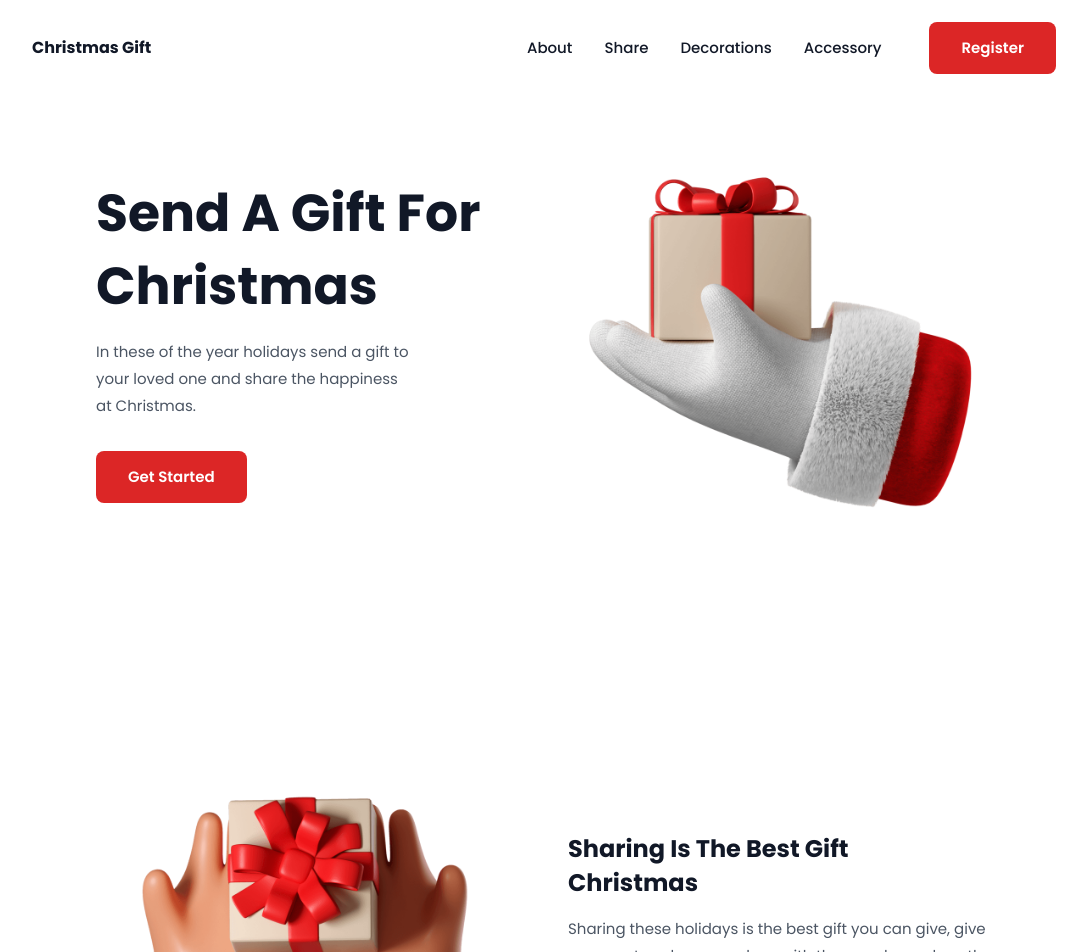
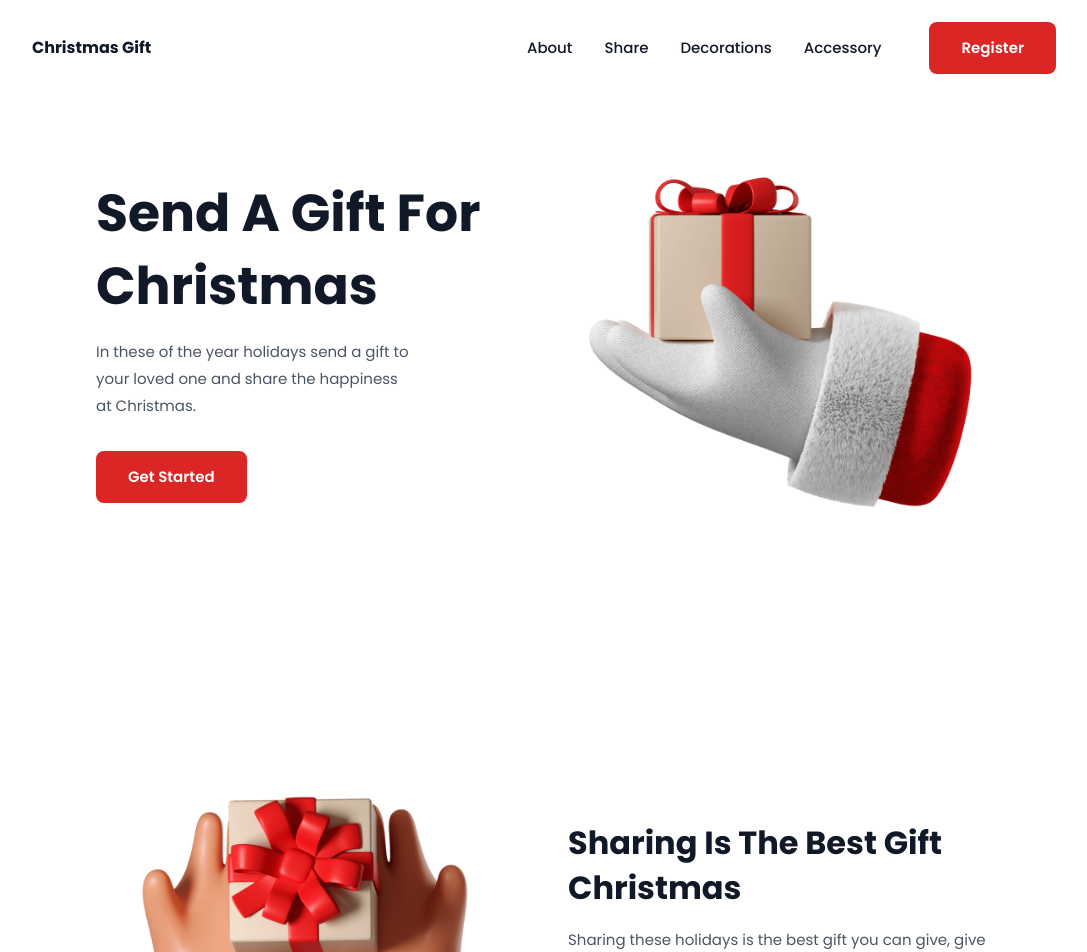
Before and after one commit to fajarfadillahh/christmas-gift-react-tailwind, a React (Vite) app: page / in a window 1280 px wide. Shown: the top 952 px of the page, without its empty margins (96-1183 px from the left). Built offline with nearby package versions, Linux system fonts and the light colour scheme.

Commit message:
responsive index.css in style folder

```diff
--- a/src/assets/styles/_reusables.css
+++ b/src/assets/styles/_reusables.css
@@ -4,7 +4,7 @@
     @apply pt-32 pb-16;
   }
   .section-title {
-    @apply pb-4 font-sans text-[24px] font-bold leading-[1.4] text-gray-900;
+    @apply pb-4 font-sans text-[24px] font-bold leading-[1.4] text-gray-900 sm:text-[28px] lg:text-[32px];
   }
   .section-text {
     @apply pb-8 text-[15px] leading-[1.8] text-gray-600;
```
